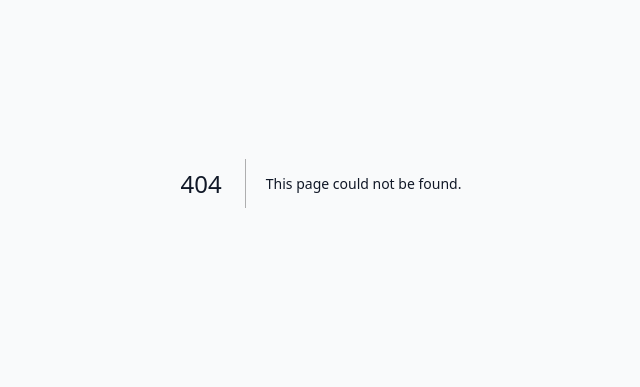
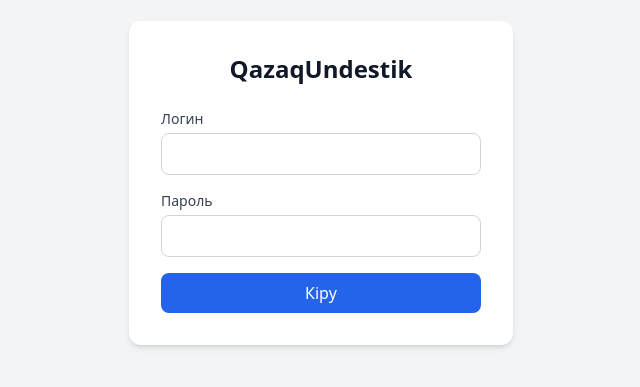
Before and after one commit to the1danie/QazaqUndestikBot, a Next.js app in the folder admin/: page /login in a window 1280 px wide. Before the commit this address had no page. Shown: the part 217-604 px from the top of the page, without its empty margins (319-959 px from the left). Built offline with nearby package versions, Linux system fonts and the light colour scheme.

Commit message:
feat: admin auth with login page and session cookie

```diff
--- /dev/null
+++ b/admin/src/app/api/auth/login/route.ts
@@ -0,0 +1,30 @@
+import { cookies } from "next/headers";
+import { NextResponse } from "next/server";
+import { SESSION_COOKIE, SESSION_MAX_AGE } from "@/lib/auth";
+
+export async function POST(request: Request) {
+  const { username, password } = await request.json() as { username: string; password: string };
+
+  const validUsername = process.env.ADMIN_USERNAME;
+  const validPassword = process.env.ADMIN_PASSWORD;
+  const sessionSecret = process.env.ADMIN_SESSION_SECRET;
+
+  if (!validUsername || !validPassword || !sessionSecret) {
+    return NextResponse.json({ error: "Server misconfigured" }, { status: 500 });
+  }
+
+  if (username !== validUsername || password !== validPassword) {
+    return NextResponse.json({ error: "Неверный логин или пароль" }, { status: 401 });
+  }
+
+  const cookieStore = await cookies();
+  cookieStore.set(SESSION_COOKIE, sessionSecret, {
+    httpOnly: true,
+    secure: process.env.NODE_ENV === "production",
+    sameSite: "lax",
+    maxAge: SESSION_MAX_AGE,
+    path: "/",
+  });
+
+  return NextResponse.json({ ok: true });
+}
--- /dev/null
+++ b/admin/src/app/api/auth/logout/route.ts
@@ -0,0 +1,9 @@
+import { cookies } from "next/headers";
+import { NextResponse } from "next/server";
+import { SESSION_COOKIE } from "@/lib/auth";
+
+export async function POST() {
+  const cookieStore = await cookies();
+  cookieStore.delete(SESSION_COOKIE);
+  return NextResponse.json({ ok: true });
+}
--- /dev/null
+++ b/admin/src/app/login/page.tsx
@@ -0,0 +1,70 @@
+"use client";
+
+import { useState } from "react";
+import { useRouter } from "next/navigation";
+
+export default function LoginPage() {
+  const router = useRouter();
+  const [username, setUsername] = useState("");
+  const [password, setPassword] = useState("");
+  const [error, setError] = useState("");
+  const [loading, setLoading] = useState(false);
+
+  async function handleSubmit(e: React.FormEvent) {
+    e.preventDefault();
+    setLoading(true);
+    setError("");
+
+    const res = await fetch("/api/auth/login", {
+      method: "POST",
+      headers: { "Content-Type": "application/json" },
+      body: JSON.stringify({ username, password }),
+    });
+
+    if (res.ok) {
+      router.push("/dashboard");
+    } else {
+      const data = await res.json() as { error: string };
+      setError(data.error);
+    }
+    setLoading(false);
+  }
+
+  return (
+    <div className="min-h-screen flex items-center justify-center bg-gray-100">
+      <div className="bg-white p-8 rounded-xl shadow-md w-full max-w-sm">
+        <h1 className="text-2xl font-bold text-center mb-6">QazaqUndestik</h1>
+        <form onSubmit={handleSubmit} className="space-y-4">
+          <div>
+            <label className="block text-sm font-medium text-gray-700 mb-1">Логин</label>
+            <input
+              type="text"
+              value={username}
+              onChange={(e) => setUsername(e.target.value)}
+              className="w-full border border-gray-300 rounded-lg px-3 py-2 focus:outline-none focus:ring-2 focus:ring-blue-500"
+              required
+            />
+          </div>
+          <div>
+            <label className="block text-sm font-medium text-gray-700 mb-1">Пароль</label>
+            <input
+              type="password"
+              value={password}
+              onChange={(e) => setPassword(e.target.value)}
+              className="w-full border border-gray-300 rounded-lg px-3 py-2 focus:outline-none focus:ring-2 focus:ring-blue-500"
+              required
+            />
+          </div>
+          {error && <p className="text-red-600 text-sm">{error}</p>}
+          <button
+            type="submit"
+            disabled={loading}
+            className="w-full bg-blue-600 text-white py-2 rounded-lg font-medium hover:bg-blue-700 disabled:opacity-50"
+          >
+            {loading ? "Кіру..." : "Кіру"}
+          </button>
+        </form>
+      </div>
+    </div>
+  );
+}
--- /dev/null
+++ b/admin/src/lib/auth.ts
@@ -0,0 +1,7 @@
+export const SESSION_COOKIE = "admin_session";
+export const SESSION_MAX_AGE = 60 * 60 * 24; // 24 hours in seconds
+
+export function isValidSession(cookieValue: string | undefined): boolean {
+  if (!cookieValue) return false;
+  return cookieValue === process.env.ADMIN_SESSION_SECRET;
+}
--- /dev/null
+++ b/admin/src/middleware.ts
@@ -0,0 +1,24 @@
+import { NextResponse } from "next/server";
+import type { NextRequest } from "next/server";
+import { SESSION_COOKIE } from "@/lib/auth";
+
+const PUBLIC_PATHS = ["/login", "/api/auth/login"];
+
+export function middleware(request: NextRequest) {
+  const { pathname } = request.nextUrl;
+
+  if (PUBLIC_PATHS.some((p) => pathname.startsWith(p))) {
+    return NextResponse.next();
+  }
+
+  const session = request.cookies.get(SESSION_COOKIE)?.value;
+  if (session !== process.env.ADMIN_SESSION_SECRET) {
+    return NextResponse.redirect(new URL("/login", request.url));
+  }
+
+  return NextResponse.next();
+}
+
+export const config = {
+  matcher: ["/((?!_next/static|_next/image|favicon.ico).*)"],
+};
```
Also changed, not shown: 1 other file (tests, documents, lock files or other folders).
